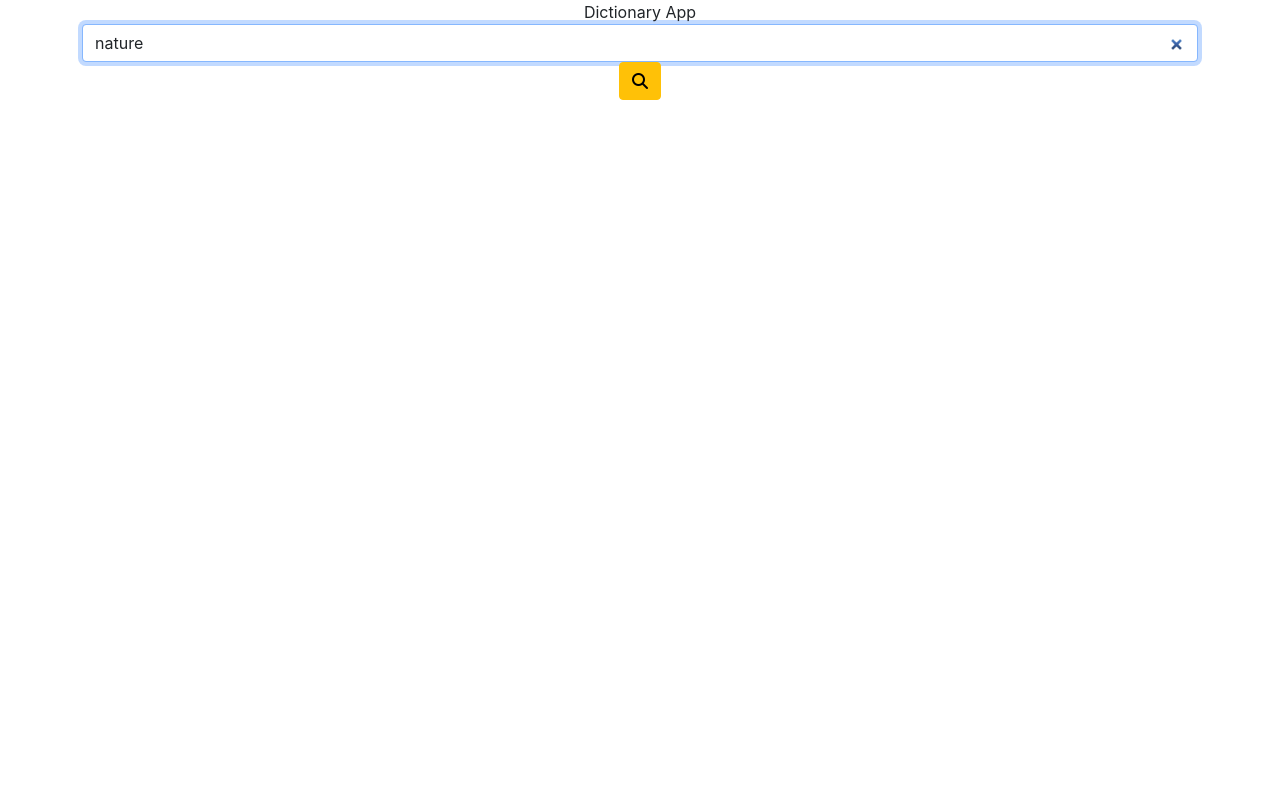
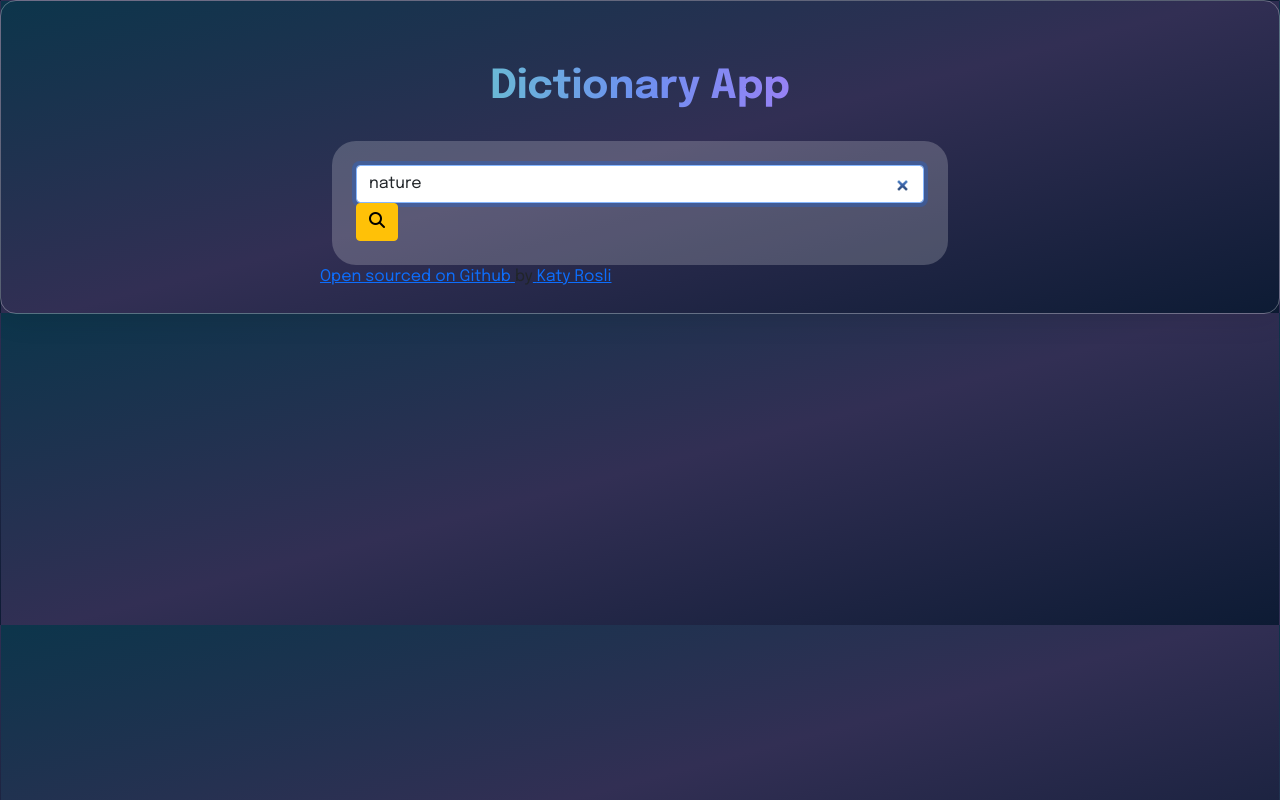
Before and after one commit to KatyRosli/dictionary-react, a React (Create React App) app: page / in a window 1280 px wide. Built offline with nearby package versions, Linux system fonts and the light colour scheme; no server answers.

Commit message:
added app.css

```diff
--- a/public/index.html
+++ b/public/index.html
@@ -19,6 +19,12 @@
       integrity="sha384-1BmE4kWBq78iYhFldvKuhfTAU6auU8tT94WrHftjDbrCEXSU1oBoqyl2QvZ6jIW3"
       crossorigin="anonymous"
     />
+    <link rel="preconnect" href="https://fonts.googleapis.com" />
+    <link rel="preconnect" href="https://fonts.gstatic.com" crossorigin />
+    <link
+      href="https://fonts.googleapis.com/css2?family=Epilogue:wght@200;300;400;500;600;700;800;900&display=swap"
+      rel="stylesheet"
+    />
     <link rel="manifest" href="%PUBLIC_URL%/manifest.json" />
 
     <title>Dictionary App</title>
--- a/src/App.css
+++ b/src/App.css
@@ -1,3 +1,62 @@
+:root {
+  --background-color: linear-gradient(
+    165deg,
+    rgba(12, 53, 75, 1) 0%,
+    rgba(50, 47, 84, 1) 50%,
+    rgba(13, 27, 52, 1) 100%
+  );
+  --font-family: "Epilogue";
+  --branding-color: #214b66;
+  --primary-color: linear-gradient(
+    90deg,
+    rgba(103, 231, 184, 1) 0%,
+    rgba(109, 144, 240, 1) 50%,
+    rgba(199, 114, 250, 1) 100%
+  );
+  --secondary-color: #edebed;
+  --supporting-color: #383c5d;
+  --subsupporting-color: rgba(255, 255, 255, 0.2);
+  border-radius: 16px;
+  box-shadow: 0 4px 30px rgba(0, 0, 0, 0.1);
+  backdrop-filter: blur(5px);
+  -webkit-backdrop-filter: blur(5px);
+  border: 1px solid rgba(255, 255, 255, 0.3);
+}
+
+body {
+  background: var(--background-color);
+  font-family: var(--font-family);
+  padding: 0;
+}
+
+container {
+  padding: 0px;
+}
+
+.Dictionary-card {
+  padding: 24px;
+  background: var(--subsupporting-color);
+  border-radius: 24px;
+}
+
 .App {
+  max-width: 640px;
+  margin-top: 56px;
+  margin-bottom: 24px;
+  margin-left: auto;
+  margin-right: auto;
+  display: block;
+}
+
+.App-name {
+  font-weight: 700;
+  font-size: 40px;
   text-align: center;
+  margin-bottom: 24px;
+  background: var(--primary-color);
+  background-size: 100%;
+  -webkit-background-clip: text;
+  -moz-background-clip: text;
+  -webkit-text-fill-color: transparent;
+  -moz-text-fill-color: transparent;
 }
--- a/src/App.js
+++ b/src/App.js
@@ -4,13 +4,35 @@ import Dictionary from "./Dictionary";
 function App() {
   return (
     <div className="App">
-      <header className="text-center"> Dictionary App</header>
+      <header className="App-name"> Dictionary App</header>
       <div className="container">
-        <main>
+        <div className="Dictionary-card">
+          <main>
+            {" "}
+            <Dictionary defaultKeyword="nature" />
+          </main>
+        </div>
+      </div>
+      <footer>
+        <a
+          href="https://github.com/KatyRosli/dictionary-react"
+          target="_blank"
+          rel="noopener noreferrer"
+          className="github"
+        >
+          Open sourced on Github{" "}
+        </a>
+        by
+        <a
+          href="https://www.katyrosli.com"
+          target="_blank"
+          rel="nopener noreferrer"
+          className="name"
+        >
           {" "}
-          <Dictionary defaultKeyword="nature" />
-        </main>
-      </div>
+          Katy Rosli
+        </a>
+      </footer>
     </div>
   );
 }
```
